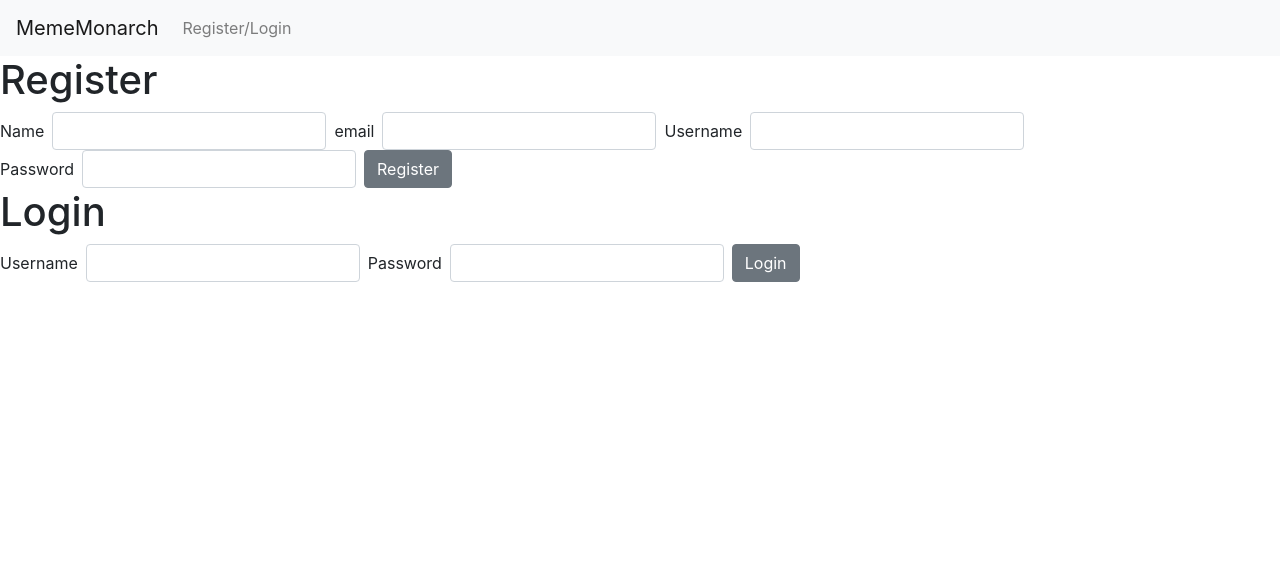
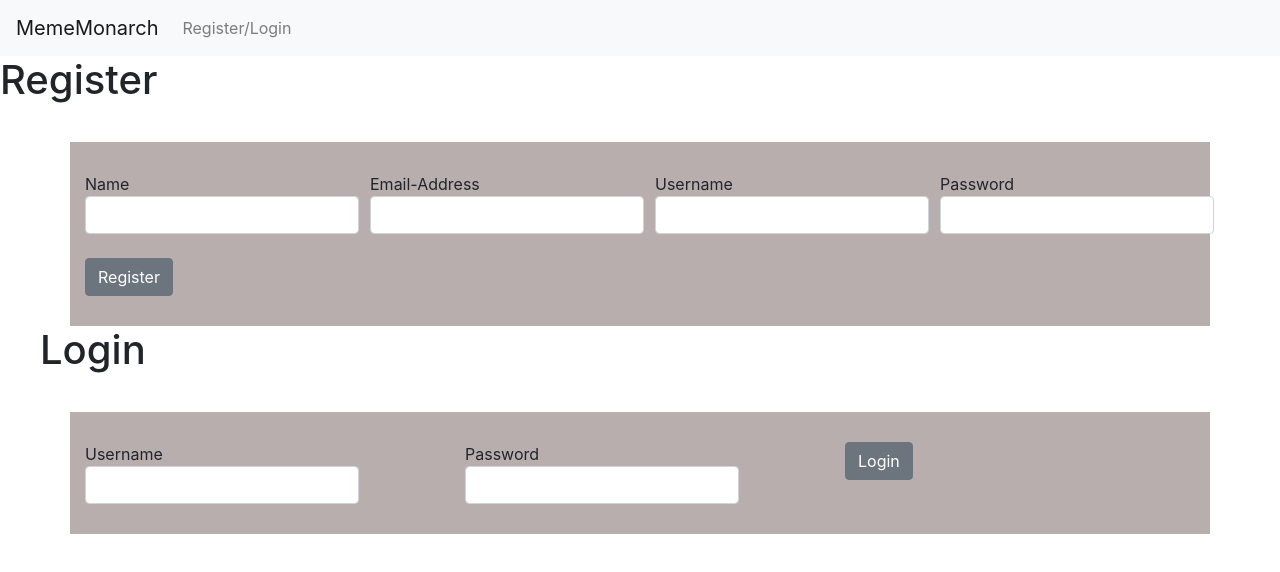
Before and after one commit to jvillacinda11/mememonarch, a React (Create React App) app in the folder client/: page /Login in a window 1280 px wide. Shown: the top 572 px of the page. Built offline with nearby package versions, Linux system fonts and the light colour scheme; no server answers.

Commit message:
code push

```diff
--- a/client/src/App.css
+++ b/client/src/App.css
@@ -19,3 +19,11 @@
 /* .aboutApp, .profileApp, .loginApp, html {
   background-color: rgb(184, 174, 174);
 } */
+
+.center {
+  margin-top: 30px;
+}
+
+.hh{
+  margin-left: 40px;
+}
--- a/client/src/pages/Login/Login.js
+++ b/client/src/pages/Login/Login.js
@@ -1,6 +1,6 @@
 import { useState } from 'react'
 
-import { Button, Form, FormGroup, Label, Input } from 'reactstrap'
+import { Button, Form, FormGroup, Label, Input, Container, Row, Col } from 'reactstrap'
 import User from '../../utils/User'
 
 import '../../App.css'
@@ -52,9 +52,14 @@ function Login() {
   return (
     <>
 
-      <h1>Register</h1>
+
+
 
       <Form inline onSubmit={handleRegister}>
+        <h1>Register</h1>
+        <Container className="center">
+          <Row xs="4">
+          <Col>
         <FormGroup className='mb-2 mr-sm-2 mb-sm-0'>
           <Label htmlFor='name' className='mr-sm-2'>Name</Label>
           <Input
@@ -63,16 +68,20 @@ function Login() {
             value={loginState.name}
             onChange={handleInputChange}
           />
-        </FormGroup>
+              </FormGroup>
+              </Col>
+            <Col>
         <FormGroup className='mb-2 mr-sm-2 mb-sm-0'>
-          <Label htmlFor='email' className='mr-sm-2'>email</Label>
+          <Label htmlFor='email' className='mr-sm-2'>Email-Address</Label>
           <Input
             type='email'
             name='email'
             value={loginState.email}
             onChange={handleInputChange}
-          />
-        </FormGroup>
+           />
+           </FormGroup>
+             </Col>
+            <Col>
         <FormGroup className='mb-2 mr-sm-2 mb-sm-0'>
           <Label htmlFor='username' className='mr-sm-2'>Username</Label>
           <Input
@@ -82,6 +91,8 @@ function Login() {
             onChange={handleInputChange}
           />
         </FormGroup>
+            </Col>
+            <Col>
         <FormGroup className='mb-2 mr-sm-2 mb-sm-0'>
           <Label htmlFor='password' className='mr-sm-2'>Password</Label>
           <Input
@@ -91,10 +102,20 @@ function Login() {
             onChange={handleInputChange}
           />
         </FormGroup>
+            </Col></Row><br/>
         <Button onClick={handleRegister}>Register</Button>
+        </Container>
       </Form>
-      <h1>Login</h1>
+
+
+
+
+
       <Form inline onSubmit={handleLogin}>
+        <h1 className="hh" >Login</h1>
+        <Container className="center">
+        <Row>
+            <Col xs="6" sm="4">
         <FormGroup className='mb-2 mr-sm-2 mb-sm-0'>
           <Label htmlFor='un' className='mr-sm-2'>Username</Label>
           <Input
@@ -104,6 +125,8 @@ function Login() {
             onChange={handleInputChange}
           />
         </FormGroup>
+            </Col>
+            <Col xs="6" sm="4">
         <FormGroup className='mb-2 mr-sm-2 mb-sm-0'>
           <Label htmlFor='pw' className='mr-sm-2'>Password</Label>
           <Input
@@ -113,7 +136,13 @@ function Login() {
             onChange={handleInputChange}
           />
         </FormGroup>
+            </Col>
+            <Col sm="4">
         <Button onClick={handleLogin}>Login</Button>
+            </Col>
+          </Row>
+        </Container>
+
       </Form>
 
 
```
